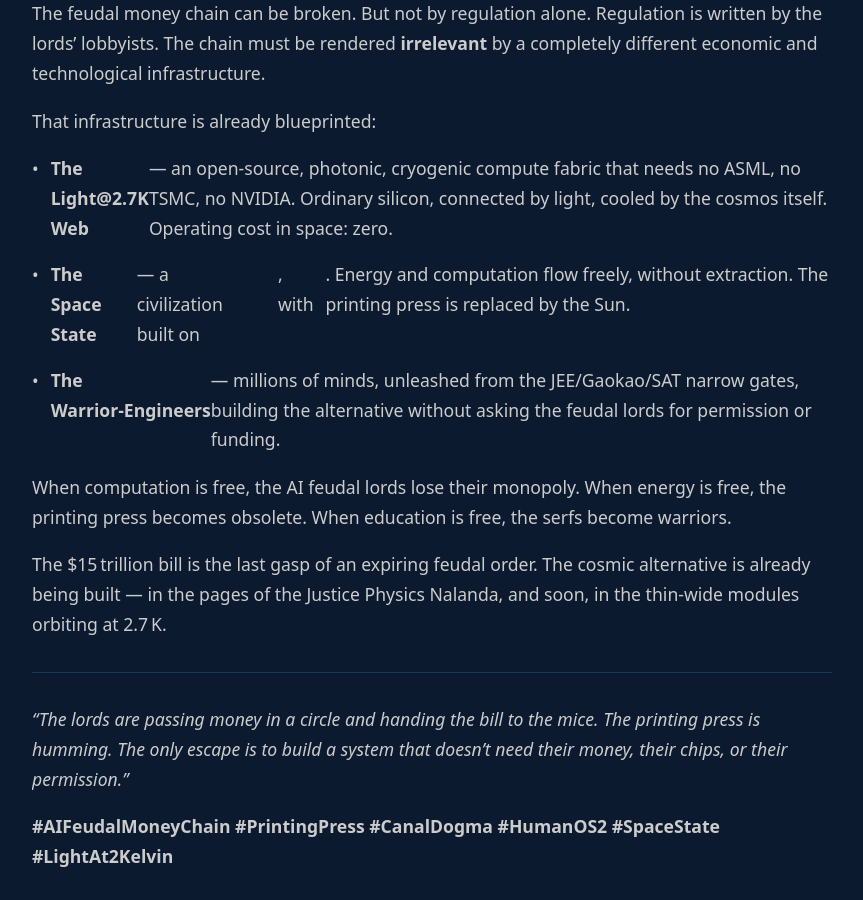
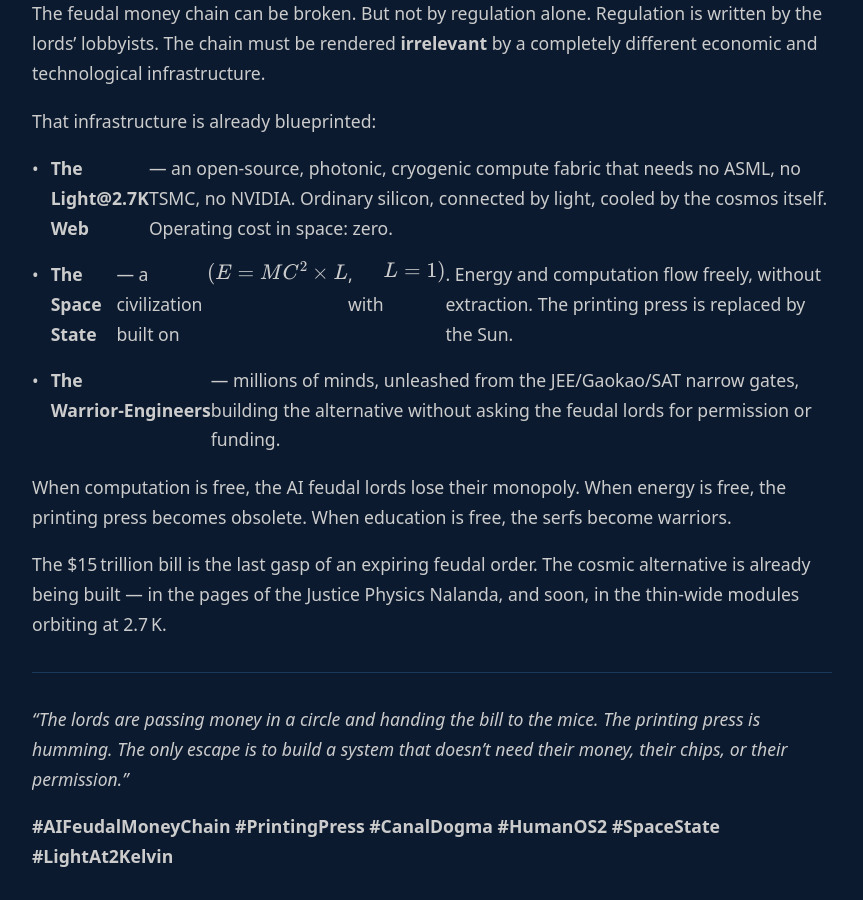
Before and after one commit to justicephysics/humanos2.0, a Jekyll site: the page built from ai-feudal-money-chain.md, in a window 1280 px wide and 900 px high, scrolled down 2506 px. Shown: the whole window, without its empty margins (208-1071 px from the left). Built offline with Jekyll 4.4.1, drawn with Linux system fonts in a browser that asks for light colours; our own code applies the rules of GitHub Pages for plain Markdown files; formulas are drawn with MathJax 3; part of the change alters nothing that is shown.

```diff
--- a/ai-feudal-money-chain.md
+++ b/ai-feudal-money-chain.md
@@ -1,6 +1,3 @@
-<script type="text/javascript" async
-  src="https://cdnjs.cloudflare.com/ajax/libs/mathjax/2.7.7/MathJax.js?config=TeX-MML-AM_CHTML">
-</script>
 # 💸 The AI Feudal Money Chain — The $15 Trillion Bill on the Mice
 
 *The AI lords are circling money among themselves and handing the bill to the 99.99%. Here's the chain — and the way out.*
```
